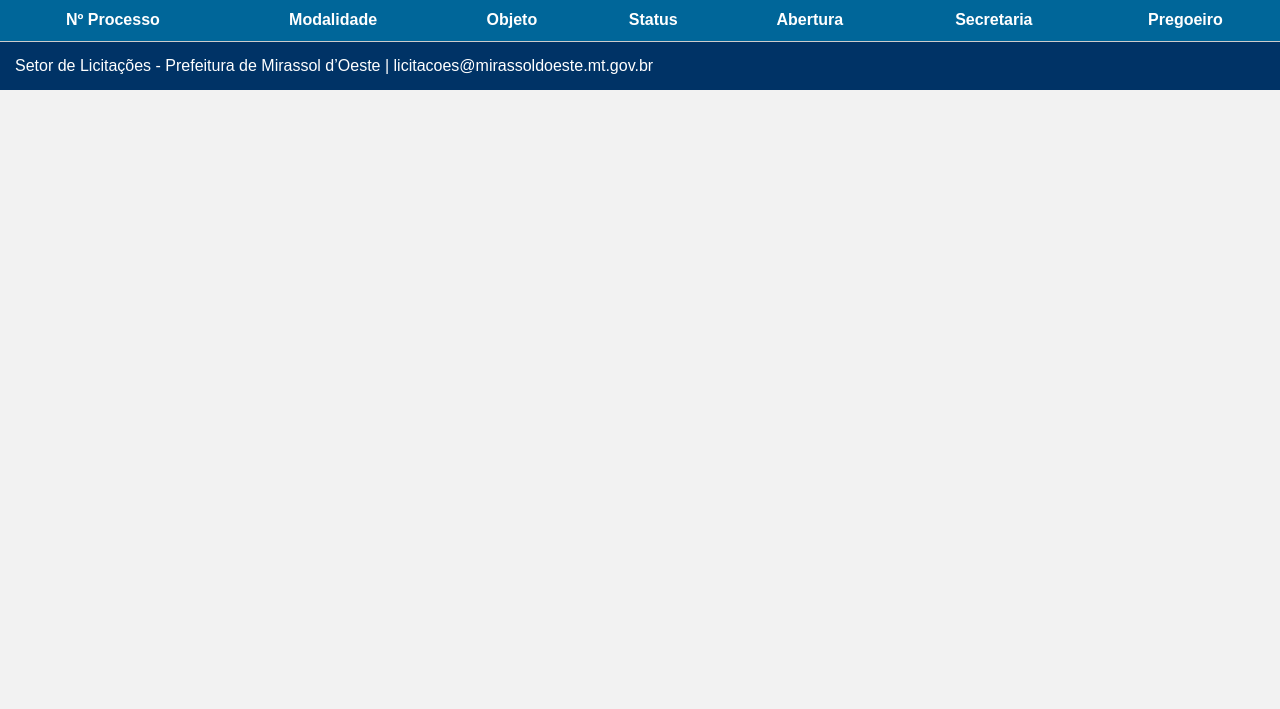
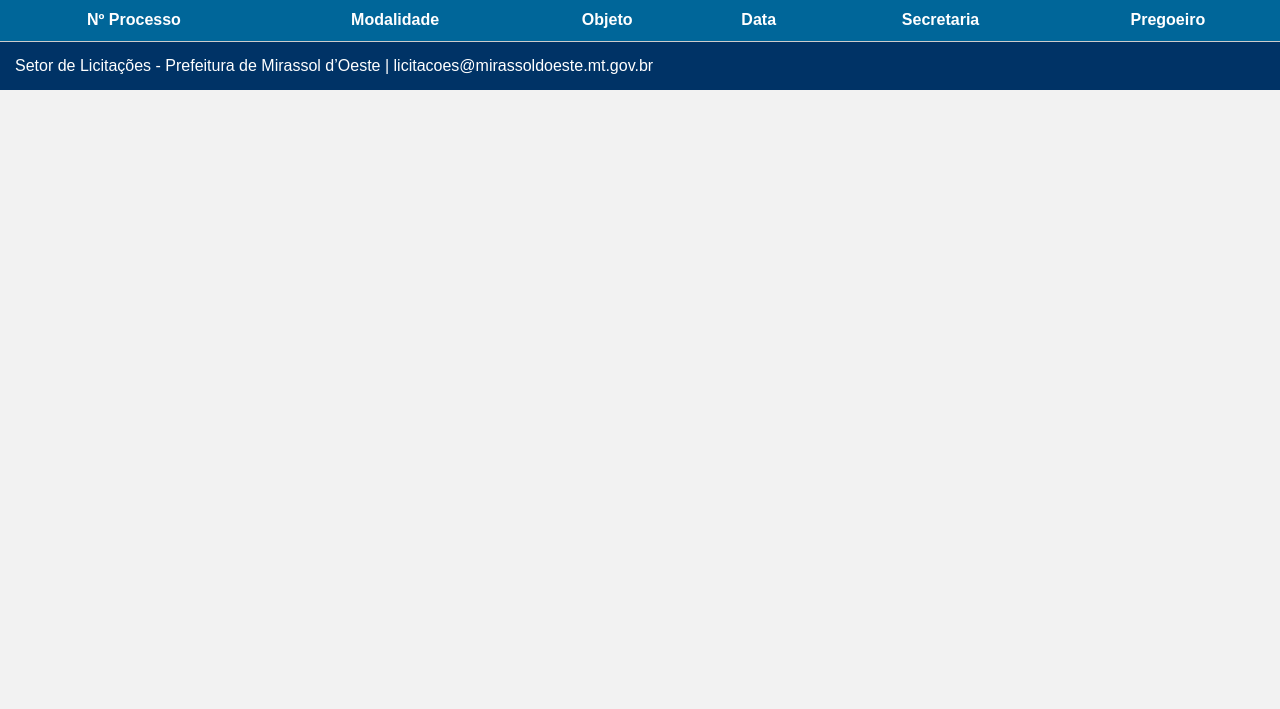
Before and after one commit to isaquebatistadefarias/painel-licitacao, a plain HTML site: page index.html in a window 1280 px wide. Shown: the part 91-800 px from the top of the page. Drawn offline with Linux system fonts and the light colour scheme.

Commit message:
Update index.html

```diff
--- a/index.html
+++ b/index.html
@@ -34,8 +34,7 @@
           <th>Nº Processo</th>
           <th>Modalidade</th>
           <th>Objeto</th>
-          <th>Status</th>
-          <th>Abertura</th>
+          <th>Data</th>
           <th>Secretaria</th>
           <th>Pregoeiro</th>
         </tr>
```
